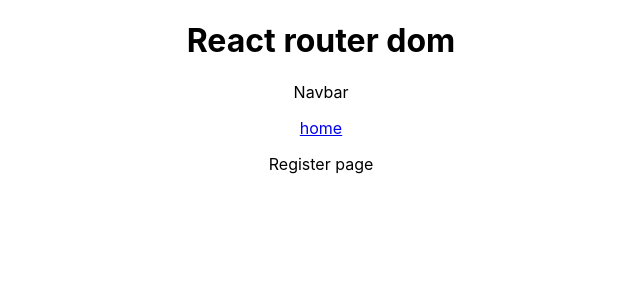
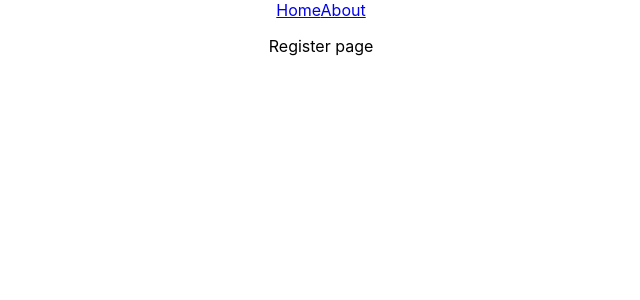
Before and after one commit to karanawate/wooden, a React (Create React App) app: page / in a window 1280 px wide. Shown: the top 300 px of the page, without its empty margins (319-959 px from the left). Built offline with nearby package versions, Linux system fonts and the light colour scheme.

Commit message:
get data axios method using

```diff
--- a/package.json
+++ b/package.json
@@ -6,6 +6,7 @@
     "@testing-library/jest-dom": "^5.16.5",
     "@testing-library/react": "^13.3.0",
     "@testing-library/user-event": "^13.5.0",
+    "axios": "^0.27.2",
     "react": "^18.2.0",
     "react-dom": "^18.2.0",
     "react-router-dom": "^6.3.0",
--- a/src/App.js
+++ b/src/App.js
@@ -2,18 +2,22 @@
 import Home from './pages/Home';
 import Register from './pages/Register';
 import Dashbord from './pages/Dashbord';
+import Login from './pages/Login';
+import About from './pages/About';
 import Navbar from './components/Layout/Navbar';
 import {BrowserRouter as Router,Route,Routes,Link } from "react-router-dom";
 
 function App() {
   return (
     <div className="App">
-      <h1>React router dom</h1>
+
         <Router>
           <Navbar />
+
           <Routes>
             <Route   path="/"           element={<Register/>} />
             <Route   path="/home"       element={<Home/>} />
+            <Route   path="/about"       element={<About/>} />
             <Route   path="/dashbord"   element={<Dashbord/>} />
           </Routes>
         </Router>
--- a/src/components/Layout/Navbar.js
+++ b/src/components/Layout/Navbar.js
@@ -3,8 +3,9 @@
 const Navbar = () => {
    return(
     <div>
-            <p>Navbar</p>
-        <Link to="about">home</Link>
+
+        <Link to="home">Home</Link>
+        <Link to="about">About</Link>
     </div>
    );
 }
--- /dev/null
+++ b/src/pages/About.js
@@ -0,0 +1,6 @@
+import react from 'react';
+
+const About  = () =>{
+    return <div>About</div>
+}
+export default About;
--- a/src/pages/Home.js
+++ b/src/pages/Home.js
@@ -1,8 +1,26 @@
-import react from 'react';
+import react, { useEffect,useState } from 'react';
+import axios from 'axios';
+
 const Home = () => {
+
+    const [users, setUsers] = useState([]);
+
+
+
+    useEffect(() => {
+        loadUsers();
+      }, []);
+
+    const loadUsers = async () =>{
+
+            let result = await axios.get('https://jsonplaceholder.typicode.com/users');
+            setUsers(result.data);
+
+    }
+
     return <div>
-        <p>Home</p>
-    </div>
+        hello
+     </div>
 
 }
 export default Home;
--- a/src/pages/Login.js
+++ b/src/pages/Login.js
@@ -0,0 +1,6 @@
+const Login = () =>{
+    return(
+        <div>login</div>
+    );
+}
+export default Login;
```
Also changed, not shown: 1 other file (tests, documents, lock files or other folders).
